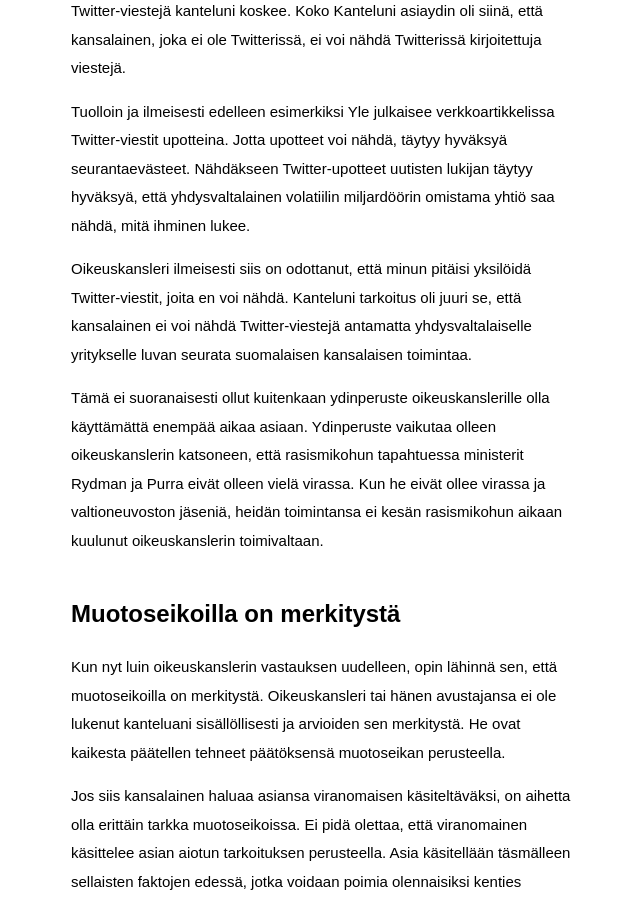
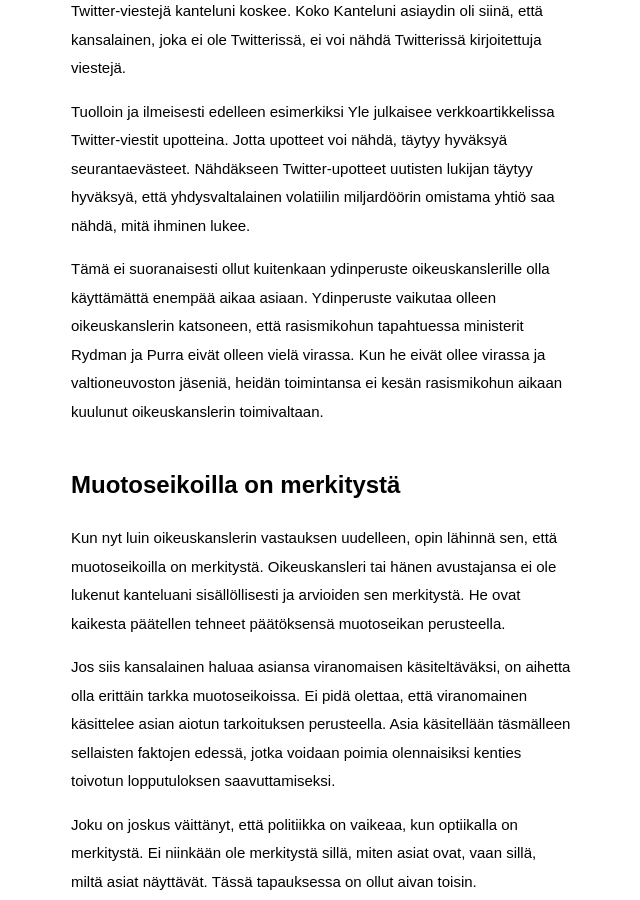
Before and after one commit to klaalo/klaalo.github.io, a Jekyll site: the page built from _posts/2026-03-11-paluu-valtioneuvoston-viestintaan.md, in a window 1280 px wide and 900 px high, scrolled down 3493 px. Shown: the whole window, without its empty margins (319-959 px from the left). Built offline with Jekyll 4.4.1, drawn with Linux system fonts in a browser that asks for light colours; some web fonts are replaced.

Commit message:
Poistetaan toistoa

```diff
--- a/_posts/2026-03-11-paluu-valtioneuvoston-viestintaan.md
+++ b/_posts/2026-03-11-paluu-valtioneuvoston-viestintaan.md
@@ -64,8 +64,6 @@
 
 Tuolloin ja ilmeisesti edelleen esimerkiksi Yle julkaisee verkkoartikkelissa Twitter-viestit upotteina. Jotta upotteet voi nähdä, täytyy hyväksyä seurantaevästeet. Nähdäkseen Twitter-upotteet uutisten lukijan täytyy hyväksyä, että yhdysvaltalainen volatiilin miljardöörin omistama yhtiö saa nähdä, mitä ihminen lukee.
 
-Oikeuskansleri ilmeisesti siis on odottanut, että minun pitäisi yksilöidä Twitter-viestit, joita en voi nähdä. Kanteluni tarkoitus oli juuri se, että kansalainen ei voi nähdä Twitter-viestejä antamatta yhdysvaltalaiselle yritykselle luvan seurata suomalaisen kansalaisen toimintaa.
-
 Tämä ei suoranaisesti ollut kuitenkaan ydinperuste oikeuskanslerille olla käyttämättä enempää aikaa asiaan. Ydinperuste vaikutaa olleen oikeuskanslerin katsoneen, että rasismikohun tapahtuessa ministerit Rydman ja Purra eivät olleen vielä virassa. Kun he eivät ollee virassa ja valtioneuvoston jäseniä, heidän toimintansa ei kesän rasismikohun aikaan kuulunut oikeuskanslerin toimivaltaan.
 
 ## Muotoseikoilla on merkitystä
```
